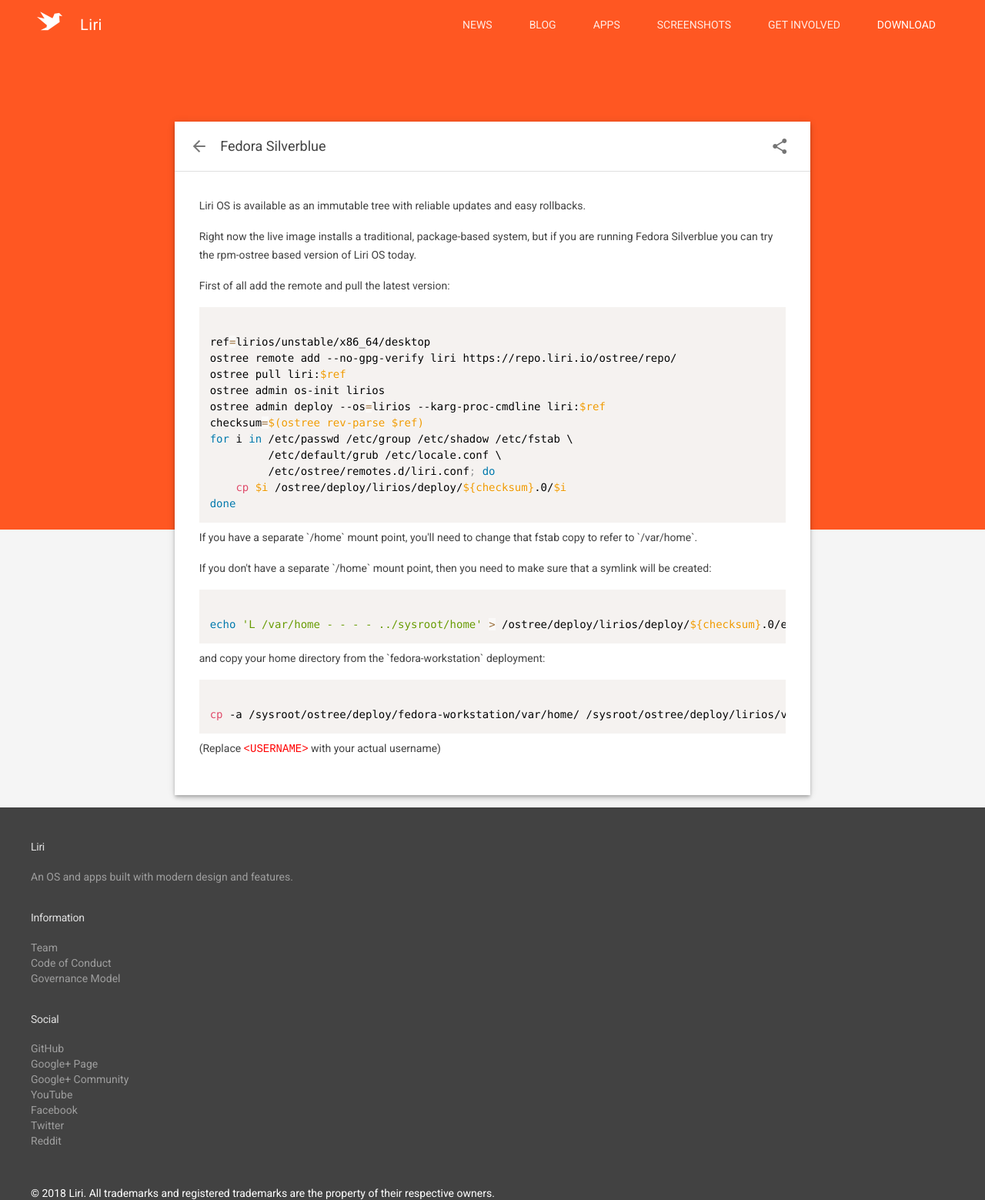
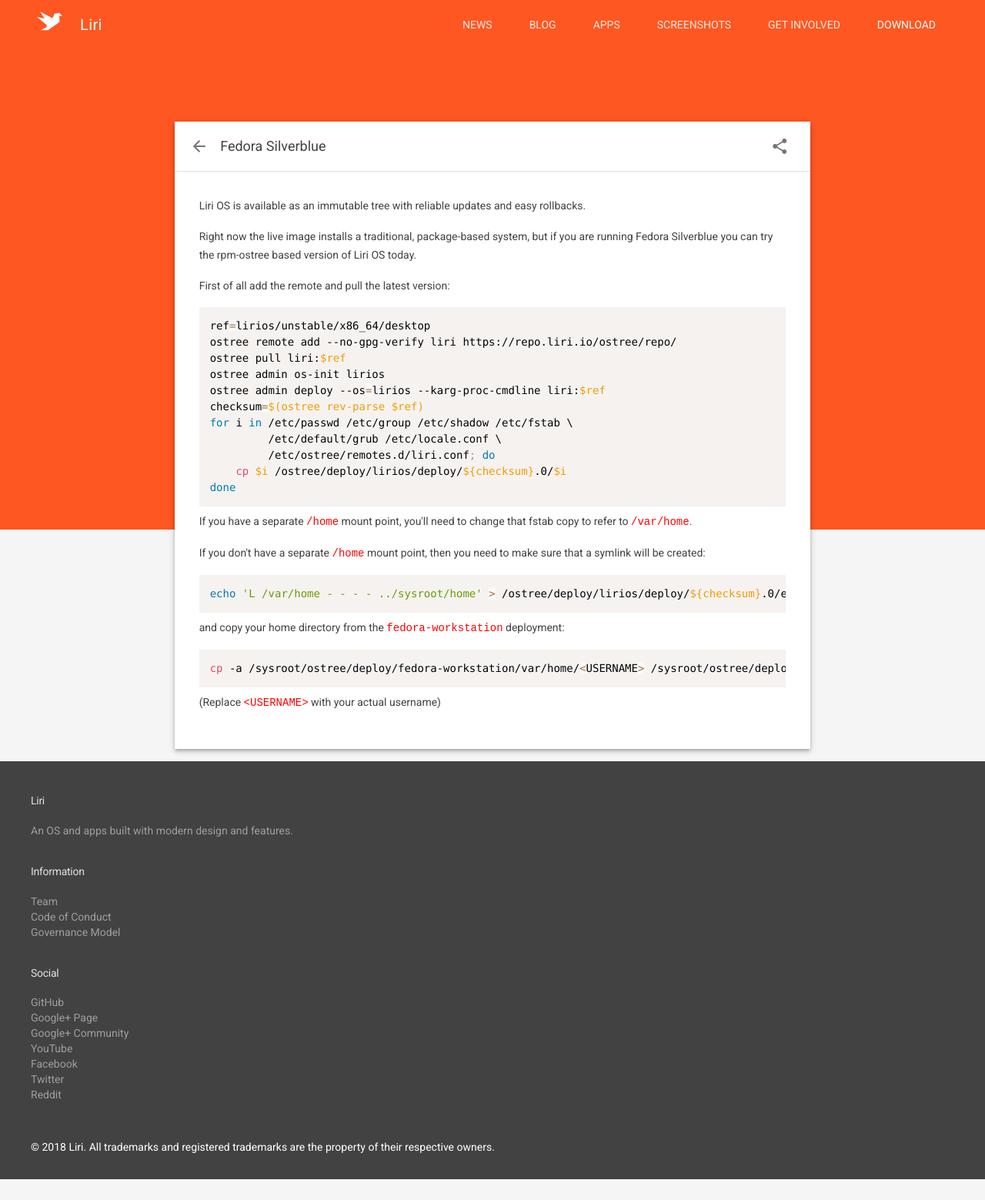
Before and after one commit to lirios/lirios.github.io, a Jekyll site: the page built from download/silverblue.html, in a window 1280 px wide. Shown: the whole page at 77% size. Built offline with Jekyll 4.4.1, drawn with Linux system fonts in a browser that asks for light colours; nearby versions of some CDN libraries; some web fonts are replaced; library files that are not in the unit come from our copies.

Commit message:
More fixes

```diff
--- a/download/silverblue.html
+++ b/download/silverblue.html
@@ -24,8 +24,7 @@
 First of all add the remote and pull the latest version:
 </p>
 
-<pre><code class="language-bash">
-ref=lirios/unstable/x86_64/desktop
+<pre><code class="language-bash">ref=lirios/unstable/x86_64/desktop
 ostree remote add --no-gpg-verify liri https://repo.liri.io/ostree/repo/
 ostree pull liri:$ref
 ostree admin os-init lirios
@@ -35,28 +34,23 @@
          /etc/default/grub /etc/locale.conf \
          /etc/ostree/remotes.d/liri.conf; do
     cp $i /ostree/deploy/lirios/deploy/${checksum}.0/$i
-done
-</code></pre>
+done</code></pre>
 
 <p>
-If you have a separate `/home` mount point, you'll need to change that fstab copy to refer to `/var/home`.
+If you have a separate <code>/home</code> mount point, you'll need to change that fstab copy to refer to <code>/var/home</code>.
 </p>
 
 <p>
-If you don't have a separate `/home` mount point, then you need to make sure that a symlink will be created:
+If you don't have a separate <code>/home</code> mount point, then you need to make sure that a symlink will be created:
 </p>
 
-<pre><code class="language-bash">
-echo 'L /var/home - - - - ../sysroot/home' > /ostree/deploy/lirios/deploy/${checksum}.0/etc/tmpfiles.d/00rpm-ostree.conf
-</code></pre>
+<pre><code class="language-bash">echo 'L /var/home - - - - ../sysroot/home' > /ostree/deploy/lirios/deploy/${checksum}.0/etc/tmpfiles.d/00rpm-ostree.conf</code></pre>
 
 <p>
-and copy your home directory from the `fedora-workstation` deployment:
+and copy your home directory from the <code>fedora-workstation</code> deployment:
 </p>
 
-<pre><code class="language-bash">
-cp -a /sysroot/ostree/deploy/fedora-workstation/var/home/<USERNAME> /sysroot/ostree/deploy/lirios/var/home
-</code></pre>
+<pre><code class="language-bash">cp -a /sysroot/ostree/deploy/fedora-workstation/var/home/&lt;USERNAME&gt; /sysroot/ostree/deploy/lirios/var/home</code></pre>
 
 <p>
 (Replace <code>&lt;USERNAME&gt;</code> with your actual username)
```
